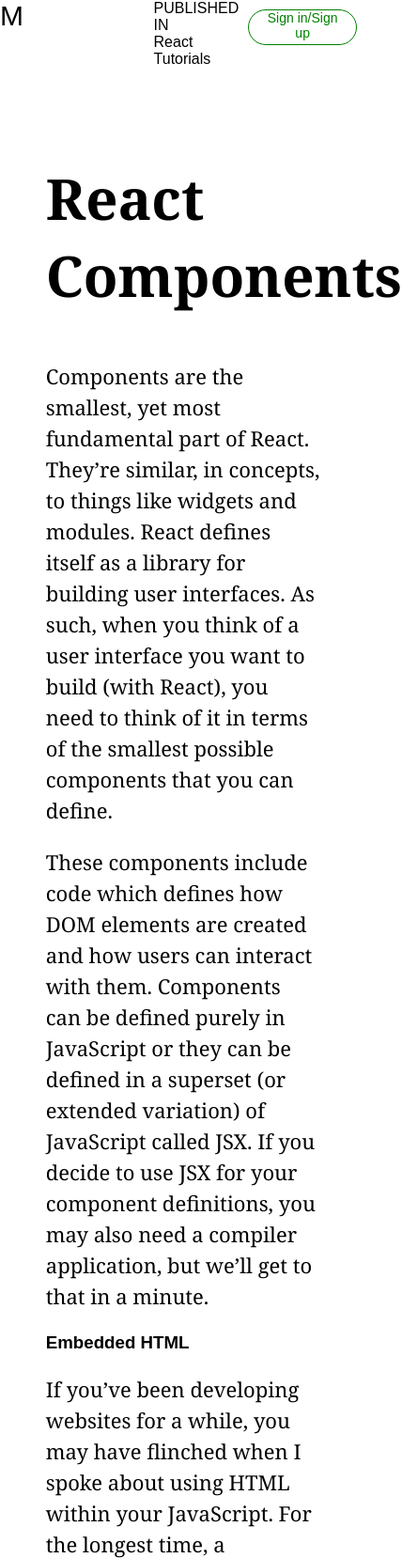
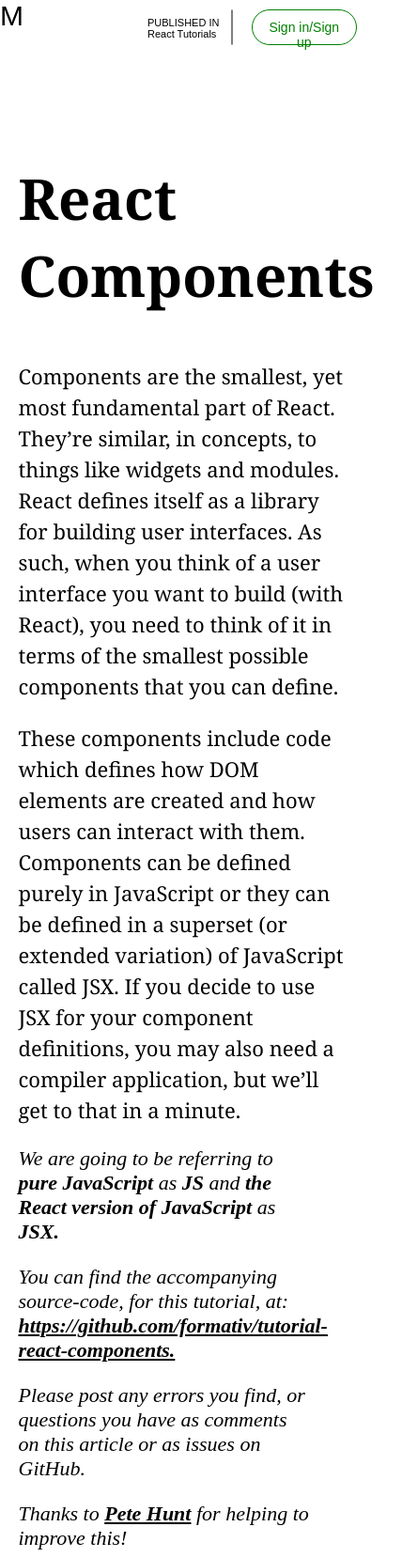
Before and after one commit to mikelblake/Medium, a plain HTML site: page index.html in a window 390 px wide. Shown: the top 1658 px of the page at 94% size, 428 px wide, since content can reach past the window. Drawn offline with Linux system fonts and the light colour scheme.

Commit message:
Needs help with Search media query

```diff
--- a/index.html
+++ b/index.html
@@ -14,8 +14,9 @@
 		<div class="tut">PUBLISHED IN
 			<br> React Tutorials
 		</div>
-		<div class="search-bar search-icon">
-			<input type="search" placeholder="Search Medium">
+		<div class="search-bar">
+			<span class="search-icon"></span>
+			<input class="no-border" type="search" placeholder="Search Medium">
 		</div>
 		<div class="signin-btn">Sign in/Sign up</div>
 	</header>
@@ -26,10 +27,11 @@
 		<p>Components are the smallest, yet most fundamental part of React. They’re similar, in concepts, to things like widgets and modules. React defines itself as a library for building user interfaces. As such, when you think of a user interface you want to build (with React), you need to think of it in terms of the smallest possible components that you can define.</p>
 		<p>These components include code which defines how DOM elements are created and how users can interact with them. Components can be defined purely in JavaScript or they can be defined in a superset (or extended variation) of JavaScript called JSX. If you decide to use JSX for your component definitions, you may also need a compiler application, but we’ll get to that in a minute.</p>
 
-		<blockquote></blockquote>
-		<blockquote></blockquote>
-		<blockquote></blockquote>
-		<blockquote></blockquote>
+		<blockquote>We are going to be referring to <strong>pure JavaScript</strong> as <strong>JS</strong> and <strong>the React version of JavaScript</strong> as <strong>JSX.</strong></blockquote>
+		<blockquote class="not-first">You can find the accompanying source-code, for this tutorial, at: <a href="https://github.com/formativ/tutorial-react-components.">https://github.com/formativ/tutorial-react-components.</a>
+		</blockquote>
+		<blockquote class="not-first">Please post any errors you find, or questions you have as comments on this article or as issues on GitHub.</blockquote>
+		<blockquote class="not-first">Thanks to <a href="https://twitter.com/floydophone">Pete Hunt</a> for helping to improve this!</blockquote>
 
 		<h3>Embedded HTML</h3>
 		<p>If you’ve been developing websites for a while, you may have flinched when I spoke about using HTML within your JavaScript. For the longest time, a development paradigm has existed which says that you should split HTML and JavaScript. Words like unobtrusive have been repurposed to express this kind of separation. That is exactly how I felt, until I started working with React.</p>
--- a/styles.css
+++ b/styles.css
@@ -34,6 +34,9 @@ header {
 
 .tut {
 	flex: 2;
+	font-size: 11px;
+	margin: 10px 0;
+	padding-top: 8px;
 }
 
 .search-bar {
@@ -43,6 +46,7 @@ header {
 	height: 38px;
 	text-align: center;
 	margin: 10px;
+	padding-top: 9px;
 }
 
 .signin-btn {
@@ -53,15 +57,20 @@ header {
 	text-align: center;
 	margin: 10px;
 	font-size: 14px;
-	padding: 0 16px;
+	padding: 10px 16px;
 	color: green;
 }
 
-.search-icon {
+.no-border {
+	border: 0;
+	text-align: center;
+}
+
+/*.search-icon {
 	border: solid 1px gray;
 	border-radius: 50px;
 	height: 38px;
-}
+}*/
 
 h2 {
 	font-family: Gerogia, Cambria, "Times New Roman", Times, serif;
@@ -69,15 +78,43 @@ h2 {
 	font-weight: 700;
 }
 
-@media (max-width: 500px) {
+h3 {
+	font-size: 36px;
+	font-family: "Times New Roman", serif;
+}
+
+/*@media (min-width: 600px) {
 	.search-icon {
   	display: none;
   }
+}*/
+blockquote {
+	font-style: italic;
+	border-left: 3px solid black;
+	margin-left: -23px;
+	padding-left: 20px;
+	font-size: 22px;
+	font-family: "Times New Roman";
 }
 
-@media (min-width: 500px) {
+.not-first {
+	padding-top: 30px;
+	margin-top: -30px;
+}
+
+a {
+	color: black;
+	font-weight: bold;
+}
+
+@media (max-width: 700px) {
   .search-bar {
+  	flex: 0;
+  }
+  input {
   	display: none;
   }
-
+  .wrapper {
+  	width: 90%;
+  }
 }
```
